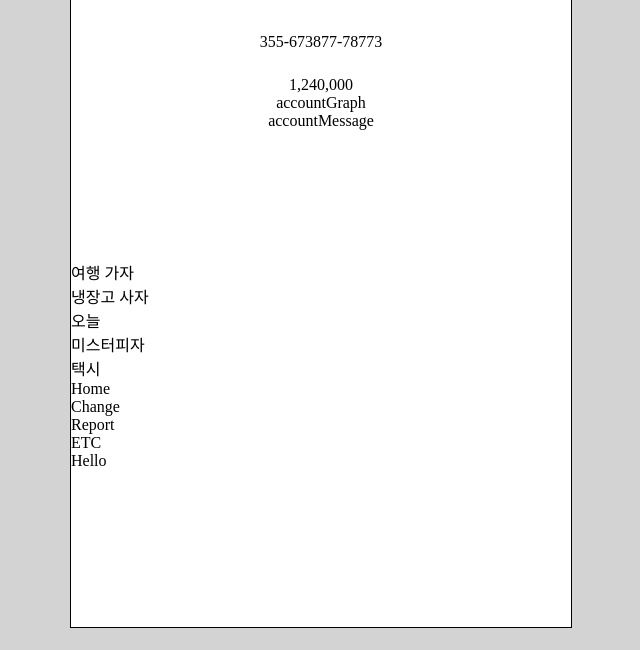
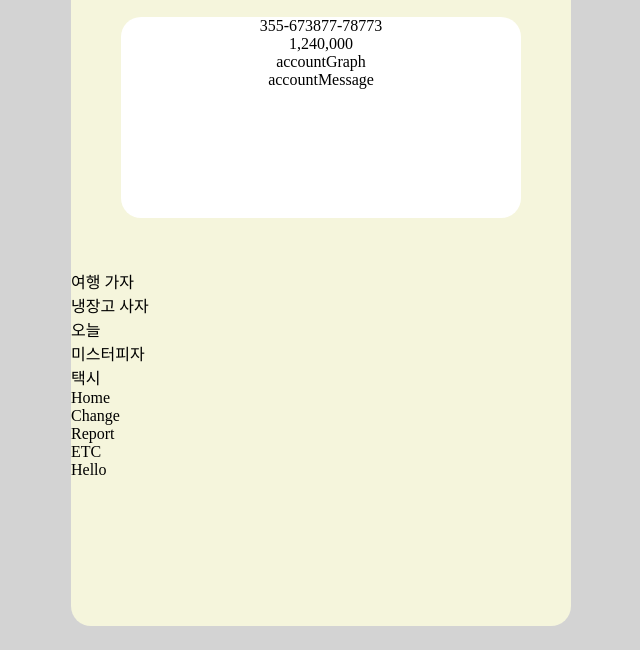
Before and after one commit to Issac-J/bank-display-structure, a plain HTML site: page contents/home.html in a window 1280 px wide. Shown: the part 150-800 px from the top of the page, without its empty margins (319-959 px from the left). Drawn offline with Linux system fonts and the light colour scheme.

Commit message:
modified css

```diff
--- a/css/style-home.css
+++ b/css/style-home.css
@@ -16,16 +16,18 @@ h1 {
   width: 500px;
   height: 90vh;
   margin: 10px auto;
-  background-color: white;
-  border: black 1px solid;
+  background-color: beige;
+  border-radius: 20px;
+  /* border: black 1px solid; */
 }
 
 /* State */
 .state-bar-wrapper {
+  width: 100%;
+  height: 4%;
+  margin: 0 auto;
   display: flex;
   align-items: center;
-
-  height: 4%;
 }
 
 .state-bar-wrapper span {
@@ -83,13 +85,17 @@ h1 {
 }
 
 .accountBox {
+  width: 80%;
+  height: 80%;
+  border-radius: 20px;
+  margin: 10px auto;
+  background-color: white;
   display: flex;
   align-items: center;
   flex-direction: column;
 }
 
 .accountBox .accountNum {
-  margin: 25px auto;
 }
 
 .accountBox .accountStatus {
```
